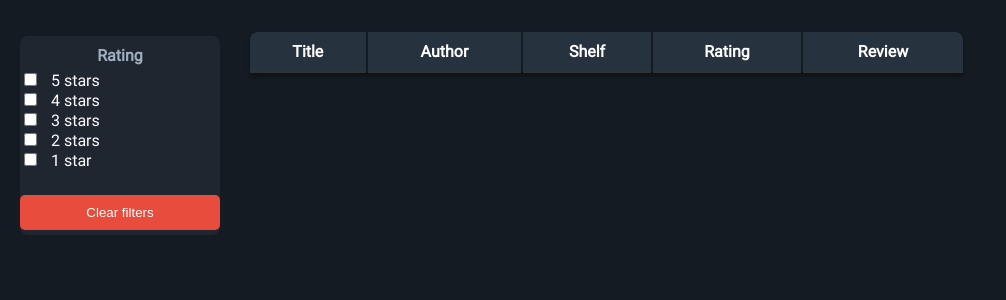
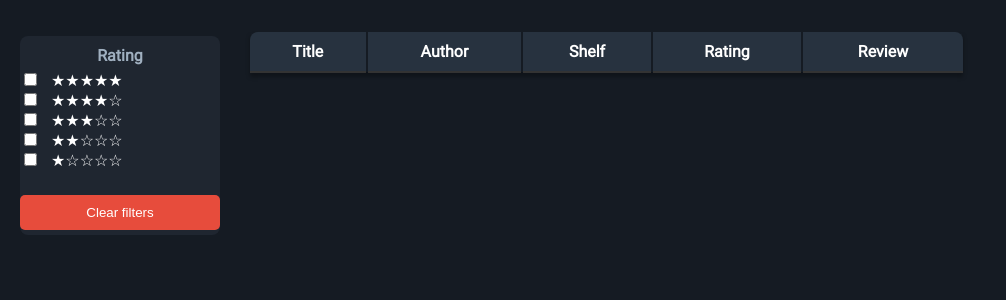
Before and after one commit to yamesyung/SoloScribe, a Django app: page /accounts/feed_overview_page/1/ in a window 1280 px wide. Shown: the part 64-364 px from the top of the page, without its empty margins (0-1006 px from the left). Run offline with Django 4.2, Linux system fonts and the light colour scheme; a user stored in the database is signed in; tables that the repository leaves empty hold one stand-in row (values such as "Sample post"); lists and menus that the app fills with data are empty; parts of the project's set-up code (start-up, migrations or seed data) failed here and were passed over; some libraries are stand-ins or nearby versions.

Commit message:
replaced ratings with stars in feed overview page

```diff
--- a/static/themes/custom/css/account/feed-overview.css
+++ b/static/themes/custom/css/account/feed-overview.css
@@ -3,7 +3,7 @@
 }
 
 #left-sidebar {
-  position: absolute;
+  position: fixed;
   top: 100px;
   left: 20px;
   width: 200px;
--- a/static/themes/dark/css/account/feed-overview.css
+++ b/static/themes/dark/css/account/feed-overview.css
@@ -3,7 +3,7 @@
 }
 
 #left-sidebar {
-  position: absolute;
+  position: fixed;
   top: 100px;
   left: 20px;
   width: 200px;
--- a/static/themes/default/css/account/feed-overview.css
+++ b/static/themes/default/css/account/feed-overview.css
@@ -3,7 +3,7 @@
 }
 
 #left-sidebar {
-  position: absolute;
+  position: fixed;
   top: 100px;
   left: 20px;
   width: 200px;
--- a/templates/account/feed_overview_page.html
+++ b/templates/account/feed_overview_page.html
@@ -18,19 +18,19 @@
         <div class="filter-name">Rating</div>
         <div id="ratingFilter">
             <input type="checkbox" name="rating" value="5" id="5stars-checkbox">
-            <label for="5stars-checkbox"> 5 stars</label>
+            <label for="5stars-checkbox"> ★★★★★ </label>
             <br>
             <input type="checkbox" name="rating" value="4" id="4stars-checkbox">
-            <label for="4stars-checkbox"> 4 stars</label>
+            <label for="4stars-checkbox"> ★★★★☆</label>
             <br>
             <input type="checkbox" name="rating" value="3" id="3stars-checkbox">
-            <label for="3stars-checkbox"> 3 stars</label>
+            <label for="3stars-checkbox"> ★★★☆☆ </label>
             <br>
             <input type="checkbox" name="rating" value="2" id="2stars-checkbox">
-            <label for="2stars-checkbox"> 2 stars</label>
+            <label for="2stars-checkbox"> ★★☆☆☆ </label>
             <br>
             <input type="checkbox" name="rating" value="1" id="1stars-checkbox">
-            <label for="1stars-checkbox"> 1 star</label>
+            <label for="1stars-checkbox"> ★☆☆☆☆ </label>
             <br>
         </div>
 
@@ -59,7 +59,7 @@
                 <td>{{ update.user_shelves }}</td>
                 <td data-order="{{ update.user_rating }}">
                     {% if update.user_rating != 0 %}
-                    <span class="stars">{% for i in "12345" %}{% if forloop.counter <= update.user_rating %}★{% endif %}{% endfor %}</span>
+                        <span class="stars">{% for i in "12345" %}{% if forloop.counter <= update.user_rating %}★{% else %}☆{% endif %}{% endfor %}</span>
                     {% endif %}
                 </td>
                 <td>
```
